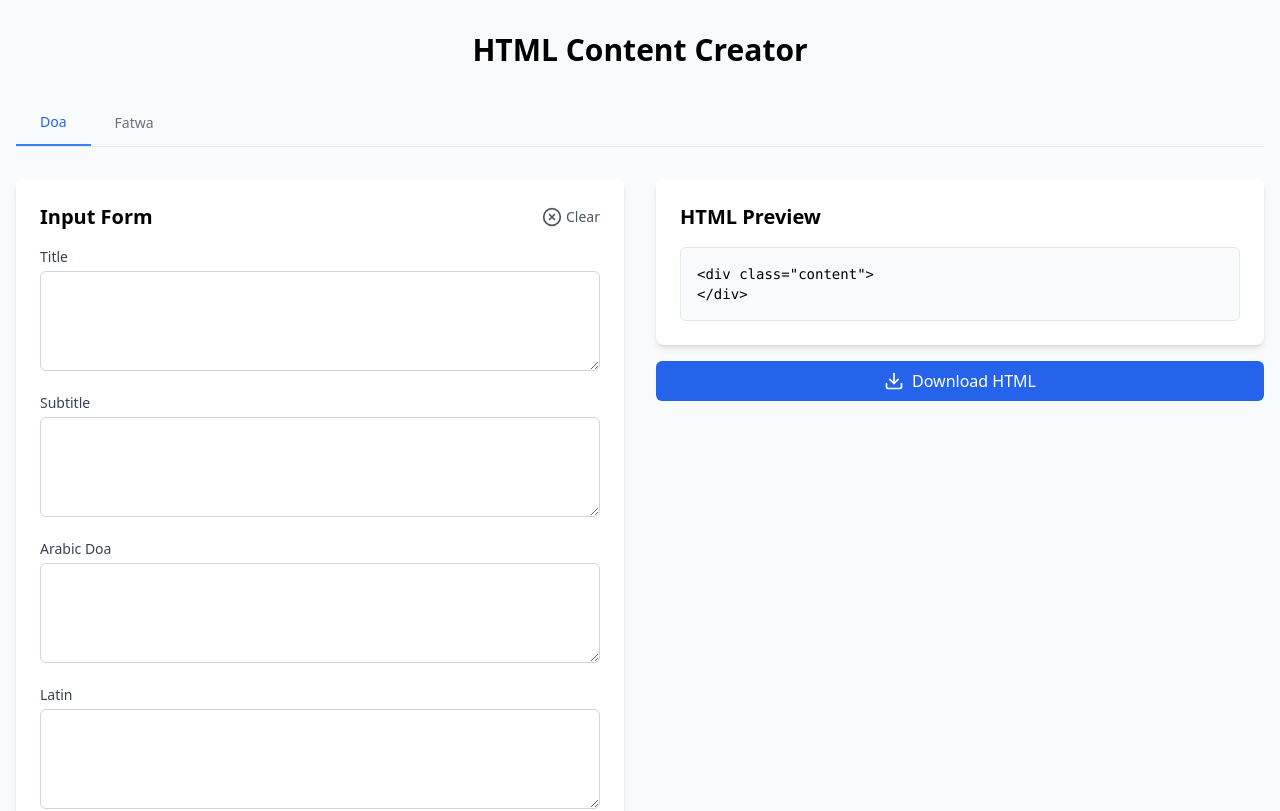
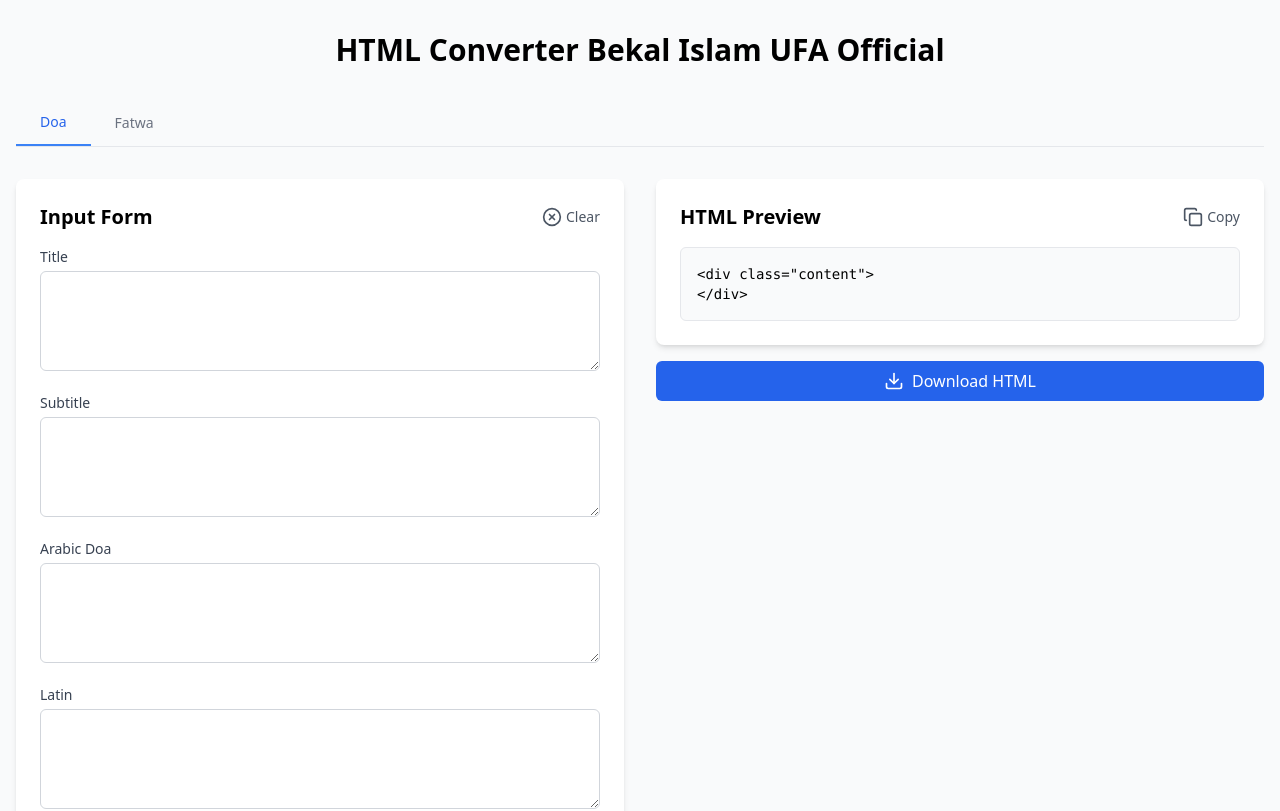
Before and after one commit to rppdev27/html-tag-converter-ufa, a React (Vite) app: page / in a window 1280 px wide. Shown: the top 811 px of the page. Built offline with nearby package versions, Linux system fonts and the light colour scheme.

Commit message:
Update App.tsx

```diff
--- a/src/App.tsx
+++ b/src/App.tsx
@@ -1,5 +1,5 @@
 import React, { useState } from 'react';
-import { Download, XCircle } from 'lucide-react';
+import { Download, XCircle, Copy, Check } from 'lucide-react';
 
 interface DoaFormData {
   title: string;
@@ -19,6 +19,7 @@ interface FatwaFormData {
 
 function App() {
   const [activeTab, setActiveTab] = useState<'doa' | 'fatwa'>('doa');
+  const [copied, setCopied] = useState(false);
   const [doaFormData, setDoaFormData] = useState<DoaFormData>({
     title: '',
     subtitle: '',
@@ -71,35 +72,13 @@ function App() {
   };
 
   const detectAndWrapArabicText = (text: string): string => {
-    // Split text into segments of Arabic and non-Arabic
-    const segments = text.split(/(\s+)/);
-    let result = '';
-    let currentArabicSegment = '';
-
-    for (let i = 0; i < segments.length; i++) {
-      const segment = segments[i];
-      const isArabic = /[\u0600-\u06FF]/.test(segment);
-      const isWhitespace = /^\s+$/.test(segment);
-
-      if (isArabic) {
-        currentArabicSegment += (currentArabicSegment ? ' ' : '') + segment;
-      } else if (isWhitespace && currentArabicSegment) {
-        currentArabicSegment += segment;
-      } else {
-        if (currentArabicSegment) {
-          result += `<span id="arabic-text" class="text-3xl font-arabic" dir="rtl" lang="ar">${currentArabicSegment}</span>`;
-          currentArabicSegment = '';
-        }
-        result += segment;
+    // Replace Arabic text with a single span
+    return text.replace(/[\u0600-\u06FF\s]+/g, match => {
+      if (match.trim()) {
+        return `<p class="mb-2 text-right"><span class="text-3xl font-arabic" dir="rtl" lang="ar">${match}</span></p>`;
       }
-    }
-
-    // Add any remaining Arabic segment
-    if (currentArabicSegment) {
-      result += `<span id="arabic-text" class="text-3xl font-arabic" dir="rtl" lang="ar">${currentArabicSegment}</span>`;
-    }
-
-    return result;
+      return match;
+    });
   };
 
   const generateDoaHTML = () => {
@@ -115,7 +94,7 @@ function App() {
     }
 
     if (doaFormData.arabicDoa) {
-      html.push(`  <p id="arabic-text" class="text-4xl font-arabic mt-3" dir="rtl" lang="ar">\n    ${escapeHtml(doaFormData.arabicDoa)}\n  </p>`);
+      html.push(`  <p id="arabic-text" class="text-4xl font-arabic mt-3 text-right" dir="rtl" lang="ar">\n    ${escapeHtml(doaFormData.arabicDoa)}\n  </p>`);
     }
 
     if (doaFormData.latin) {
@@ -130,7 +109,7 @@ function App() {
       html.push('  <div id="explanation" class="mt-2 text-sm tracking-normal">');
       const paragraphs = doaFormData.kandungan.split('\n').filter(p => p.trim());
       paragraphs.forEach(paragraph => {
-        html.push(`    <p class="mb-2">${detectAndWrapArabicText(escapeHtml(paragraph.trim()))}</p>`);
+        html.push(`    ${detectAndWrapArabicText(escapeHtml(paragraph.trim()))}`);
       });
       html.push('  </div>');
     }
@@ -139,7 +118,7 @@ function App() {
       html.push('  <div id="hadith-reference" class="text-sm text-gray-600 tracking-normal">');
       const footnoteParagraphs = doaFormData.footnote.split('\n').filter(p => p.trim());
       footnoteParagraphs.forEach(paragraph => {
-        html.push(`    <p class="mb-2">${detectAndWrapArabicText(escapeHtml(paragraph.trim()))}</p>`);
+        html.push(`    ${detectAndWrapArabicText(escapeHtml(paragraph.trim()))}`);
       });
       html.push('  </div>');
     }
@@ -155,7 +134,7 @@ function App() {
     if (fatwaFormData.question) {
       html.push('  <div id="question" class="mb-4">');
       html.push(`    <h2 class="text-xl font-bold mb-2">Pertanyaan:</h2>`);
-      html.push(`    <p class="mb-2">${detectAndWrapArabicText(escapeHtml(fatwaFormData.question))}</p>`);
+      html.push(`    ${detectAndWrapArabicText(escapeHtml(fatwaFormData.question))}`);
       html.push('  </div>');
     }
 
@@ -164,7 +143,7 @@ function App() {
       html.push(`    <h2 class="text-xl font-bold mb-2">Jawaban:</h2>`);
       const paragraphs = fatwaFormData.answer.split('\n').filter(p => p.trim());
       paragraphs.forEach(paragraph => {
-        html.push(`    <p class="mb-2">${detectAndWrapArabicText(escapeHtml(paragraph.trim()))}</p>`);
+        html.push(`    ${detectAndWrapArabicText(escapeHtml(paragraph.trim()))}`);
       });
       html.push('  </div>');
     }
@@ -173,7 +152,7 @@ function App() {
       html.push('  <div id="reference" class="text-sm text-gray-600">');
       const referenceParagraphs = fatwaFormData.reference.split('\n').filter(p => p.trim());
       referenceParagraphs.forEach(paragraph => {
-        html.push(`    <p class="mb-2">${detectAndWrapArabicText(escapeHtml(paragraph.trim()))}</p>`);
+        html.push(`    ${detectAndWrapArabicText(escapeHtml(paragraph.trim()))}`);
       });
       html.push('  </div>');
     }
@@ -195,6 +174,17 @@ function App() {
     URL.revokeObjectURL(url);
   };
 
+  const copyContent = async () => {
+    const content = activeTab === 'doa' ? generateDoaHTML() : generateFatwaHTML();
+    try {
+      await navigator.clipboard.writeText(content);
+      setCopied(true);
+      setTimeout(() => setCopied(false), 2000);
+    } catch (err) {
+      console.error('Failed to copy text: ', err);
+    }
+  };
+
   const escapeHtml = (unsafe: string) => {
     return unsafe
       .replace(/&/g, '&amp;')
@@ -207,7 +197,7 @@ function App() {
   return (
     <div className="min-h-screen bg-gray-50">
       <div className="container mx-auto px-4 py-8">
-        <h1 className="text-3xl font-bold text-center mb-8">HTML Content Creator</h1>
+        <h1 className="text-3xl font-bold text-center mb-8">HTML Converter Bekal Islam UFA Official</h1>
 
         {/* Tab Navigation */}
         <div className="flex border-b border-gray-200 mb-8">
@@ -301,7 +291,26 @@ function App() {
           {/* Preview Section */}
           <div className="space-y-4">
             <div className="bg-white p-6 rounded-lg shadow-md">
-              <h2 className="text-xl font-semibold mb-4">HTML Preview</h2>
+              <div className="flex justify-between items-center mb-4">
+                <h2 className="text-xl font-semibold">HTML Preview</h2>
+                <button
+                  onClick={copyContent}
+                  className="flex items-center gap-1 text-gray-600 hover:text-blue-600 transition-colors"
+                  title="Copy HTML"
+                >
+                  {copied ? (
+                    <>
+                      <Check className="w-5 h-5" />
+                      <span className="text-sm">Copied!</span>
+                    </>
+                  ) : (
+                    <>
+                      <Copy className="w-5 h-5" />
+                      <span className="text-sm">Copy</span>
+                    </>
+                  )}
+                </button>
+              </div>
               <pre className="whitespace-pre-wrap bg-gray-50 p-4 rounded-md border font-mono text-sm overflow-x-auto">
                 {activeTab === 'doa' ? generateDoaHTML() : generateFatwaHTML()}
               </pre>
```
